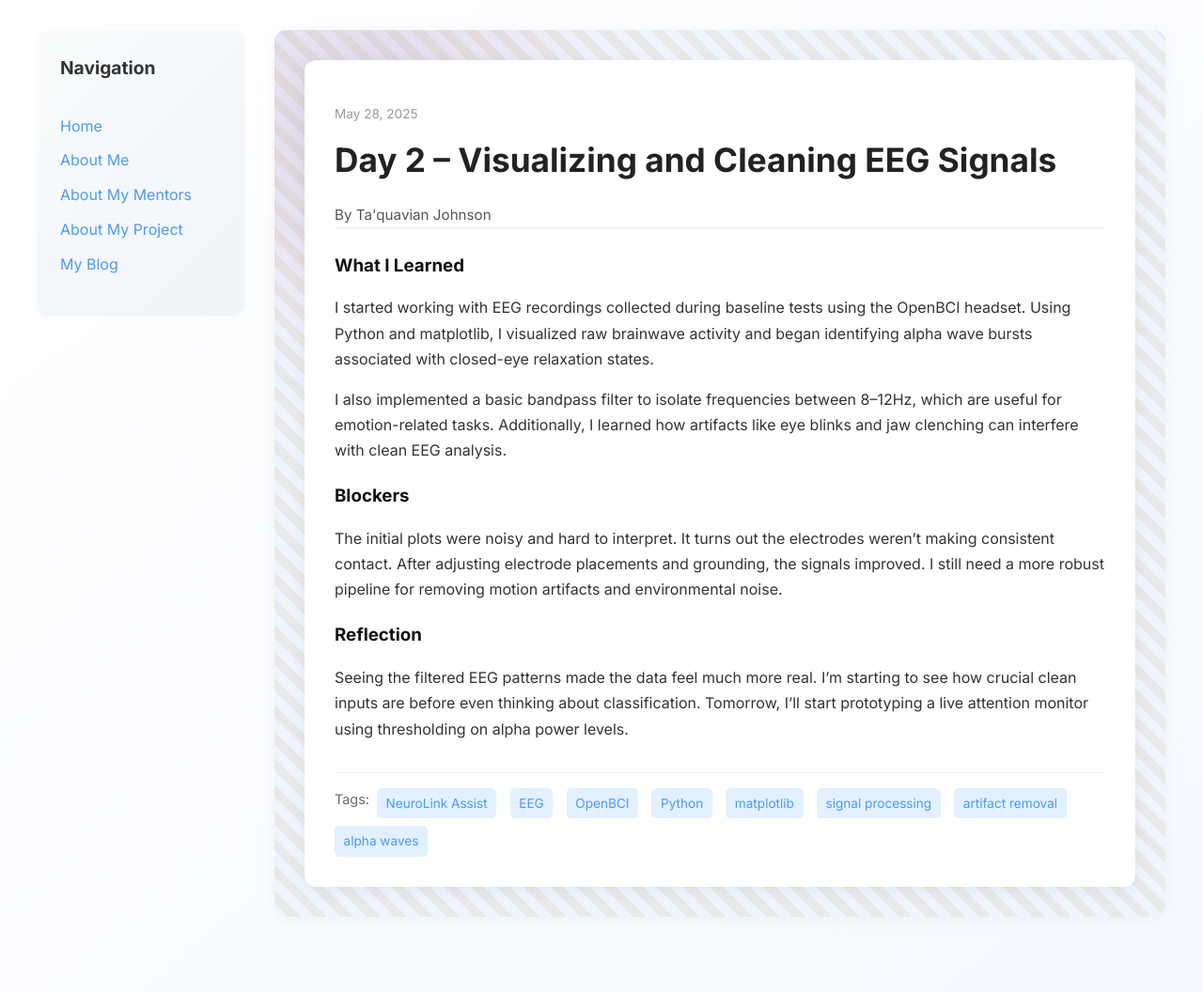
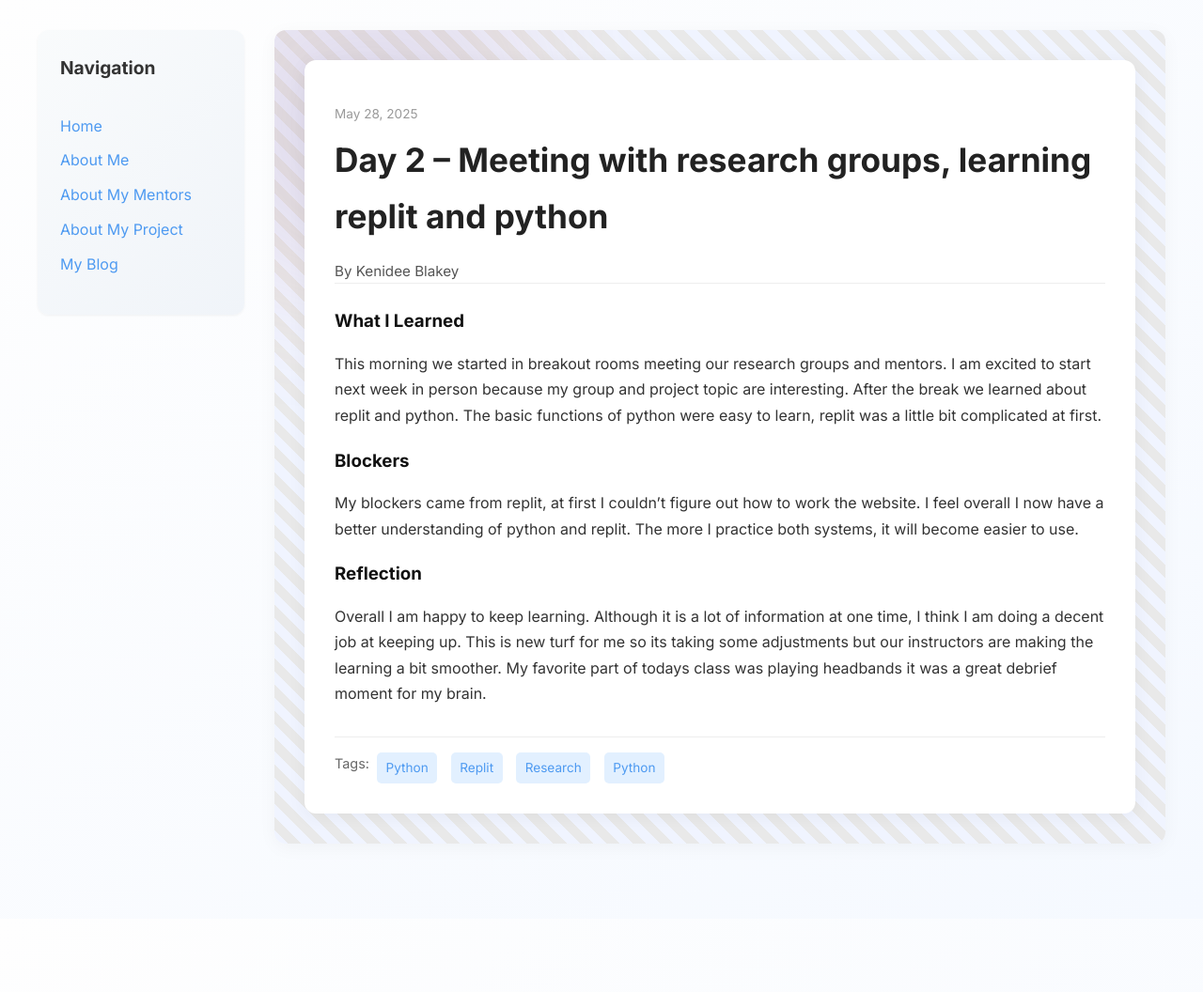
Before and after one commit to KenideeBlakey/kenideeblakey.github.io, a Jekyll site: the page built from _posts/2025-05-28-day-2.md, in a window 1280 px wide. Shown: the whole page at 94% size. Built offline with Jekyll 4.4.1, drawn with Linux system fonts in a browser that asks for light colours; after the commit the page ends 978 px from its top, so only the background shows below that.

Commit message:
Update 2025-05-28-day-2.md

```diff
--- a/_posts/2025-05-28-day-2.md
+++ b/_posts/2025-05-28-day-2.md
@@ -1,19 +1,17 @@
 ---
 layout: post
-title: "Day 2 – Visualizing and Cleaning EEG Signals"
+title: "Day 2 – Meeting with research groups, learning replit and python"
 date: 2025-05-28
-author: Ta'quavian Johnson
+author: Kenidee Blakey
 permalink: /day2.html
-tags: ["NeuroLink Assist", "EEG", "OpenBCI", "Python", "matplotlib", "signal processing", "artifact removal", "alpha waves"]
+tags: ["Python" , "Replit" , "Research" , "Python",]
 
 what_i_learned: |
-  I started working with EEG recordings collected during baseline tests using the OpenBCI headset. Using Python and matplotlib, I visualized raw brainwave activity and began identifying alpha wave bursts associated with closed-eye relaxation states.
-
-  I also implemented a basic bandpass filter to isolate frequencies between 8–12Hz, which are useful for emotion-related tasks. Additionally, I learned how artifacts like eye blinks and jaw clenching can interfere with clean EEG analysis.
+  This morning we started in breakout rooms meeting our research groups and mentors. I am excited to start next week in person because my group and project topic are interesting. After the break we learned about replit and python. The basic functions of python were easy to learn, replit was a little bit complicated at first.
 
 blockers: |
-  The initial plots were noisy and hard to interpret. It turns out the electrodes weren’t making consistent contact. After adjusting electrode placements and grounding, the signals improved. I still need a more robust pipeline for removing motion artifacts and environmental noise.
+  My blockers came from replit, at first I couldn't figure out how to work the website. I feel overall I now have a better understanding of python and replit. The more I practice both systems, it will become easier to use.
 
 reflection: |
-  Seeing the filtered EEG patterns made the data feel much more real. I’m starting to see how crucial clean inputs are before even thinking about classification. Tomorrow, I’ll start prototyping a live attention monitor using thresholding on alpha power levels.
+  Overall I am happy to keep learning. Although it is a lot of information at one time, I think I am doing a decent job at keeping up. This is new turf for me so its taking some adjustments but our instructors are making the learning a bit smoother. My favorite part of todays class was playing headbands it was a great debrief moment for my brain.
 ---
```
